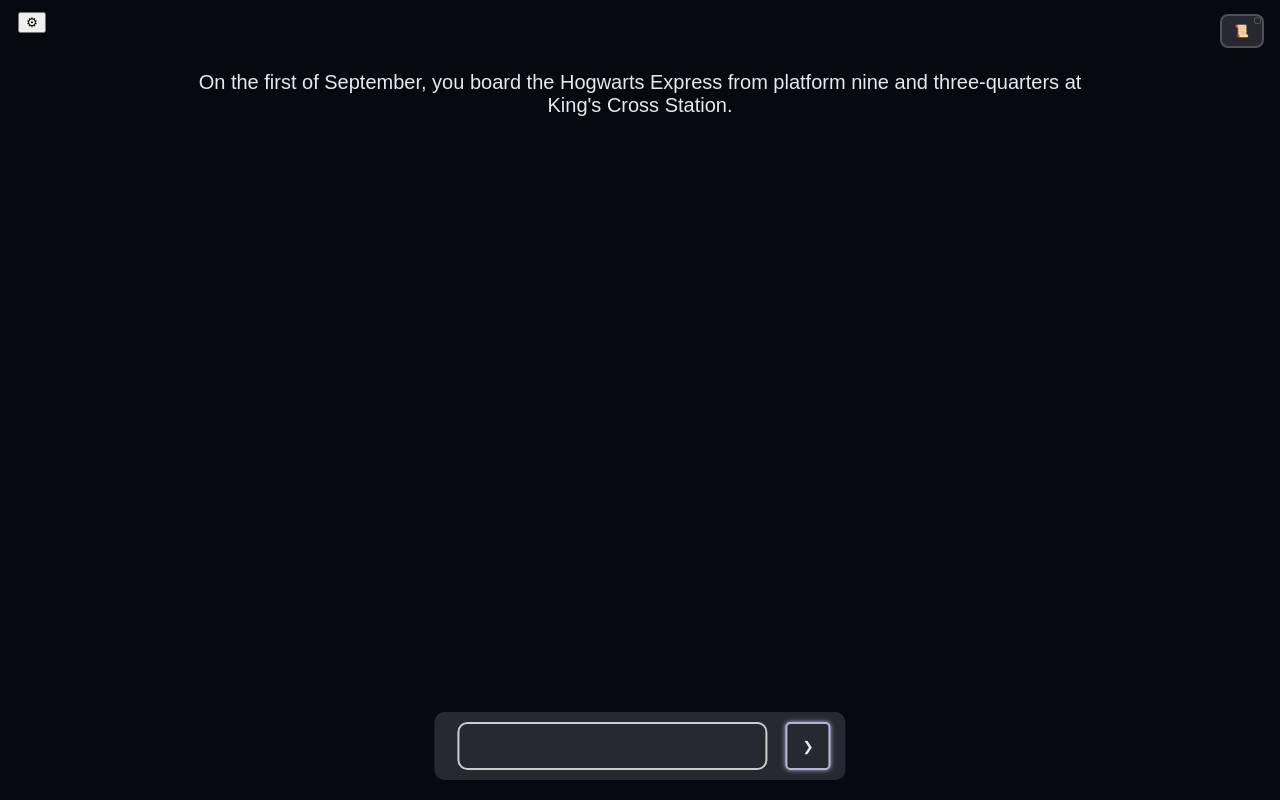
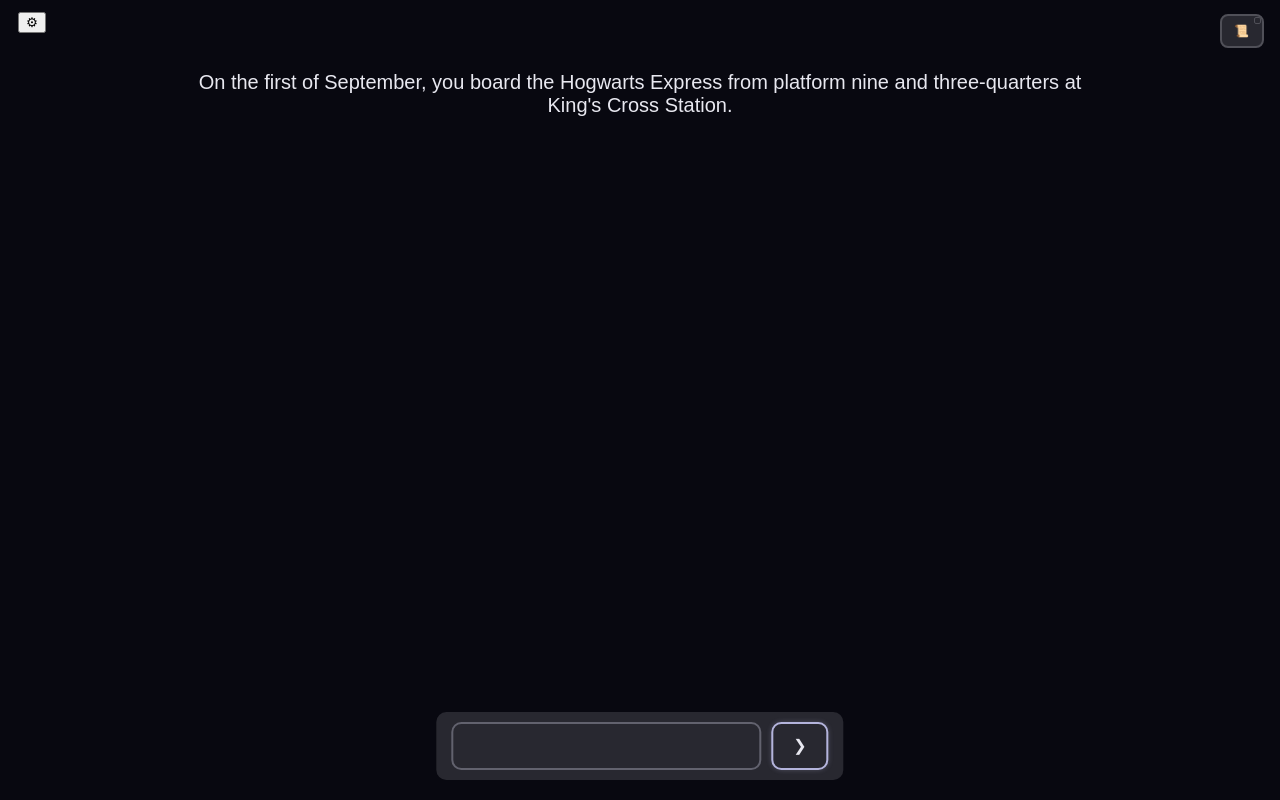
Before and after one commit to Mongermonkey/HPG2, a website built with Vite: page index.html in a window 1280 px wide. Built offline with nearby package versions, Linux system fonts and the light colour scheme.

Commit message:
correzioni grafiche input/output

```diff
--- a/index.html
+++ b/index.html
@@ -95,7 +95,7 @@
 
     .bottom-bar input {
       width: 220px;
-      margin: 0 8px;
+      margin: 0;
       padding: 5px 16px;
       background-color: rgb(40, 40, 48);
       color: rgb(232, 232, 240);
@@ -120,9 +120,63 @@
       outline: none;
     }
 
-    .bottom-bar button:focus {
+    .bottom-bar button:focus,
+    .bottom-bar button:focus-visible {
+      outline: none;
       border-color: rgb(180, 180, 220);
       box-shadow: 0 0 5px rgb(180, 180, 220);
+    }
+
+    .bottom-bar button:disabled,
+    .bottom-bar button:disabled:hover,
+    .bottom-bar button:disabled:focus,
+    .bottom-bar button:disabled:focus-visible {
+      outline: none;
+      background-color: rgb(40, 40, 48);
+      color: rgb(232, 232, 240);
+      border-color: rgb(98, 98, 110);
+      box-shadow: none;
+      cursor: not-allowed;
+      opacity: 1;
+    }
+
+    #next-btn {
+      appearance: none;
+      -webkit-appearance: none;
+      font-size: 16px;
+      height: 48px;
+      padding: 12px 20px;
+      border-radius: 10px;
+      font-family: monospace;
+      box-sizing: border-box;
+      outline: none;
+      background-color: rgb(40, 40, 48);
+      color: rgb(232, 232, 240);
+      cursor: pointer;
+      border: 2px solid rgb(180, 180, 220);
+      box-shadow: 0 0 5px rgba(180, 180, 220, 0.28);
+    }
+
+    #next-btn:not(:disabled):hover,
+    #next-btn:not(:disabled):focus,
+    #next-btn:not(:disabled):focus-visible,
+    #next-btn:not(:disabled):active {
+      outline: none;
+      border-color: rgb(180, 180, 220);
+      box-shadow: 0 0 5px rgba(180, 180, 220, 0.28);
+    }
+
+    #next-btn:disabled,
+    #next-btn:disabled:hover,
+    #next-btn:disabled:focus,
+    #next-btn:disabled:focus-visible,
+    #next-btn:disabled:active {
+      outline: none;
+      background-color: rgb(40, 40, 48);
+      color: rgb(232, 232, 240);
+      border-color: rgb(98, 98, 110);
+      box-shadow: none;
+      cursor: not-allowed;
     }
 
     #player-input {
@@ -130,7 +184,7 @@
       height: 48px;
       padding: 12px 20px;
       border-radius: 10px;
-      border: 2px solid #ccc;
+      border: 2px solid rgb(98, 98, 110);
       width: 310px;
       box-sizing: border-box;
     }
--- a/src/utilities/input_output_helpers.ts
+++ b/src/utilities/input_output_helpers.ts
@@ -18,11 +18,17 @@
 {
   const output = (window as any).output as HTMLElement;
   const input = (window as any).input as HTMLInputElement;
+  const nextBtn = (window as any).nextBtn as HTMLButtonElement;
   output.innerHTML = "";
   input.value = "";
-  input.focus();
+  nextBtn.disabled = true;
+  if (waitForNext) nextBtn.focus();
 
-  if (!text) return;
+  if (!text)
+  {
+    if (waitForNext) nextBtn.disabled = false;
+    return;
+  }
 
   // Incremento il token per questa animazione
   const myToken = ++current_msg;
```
